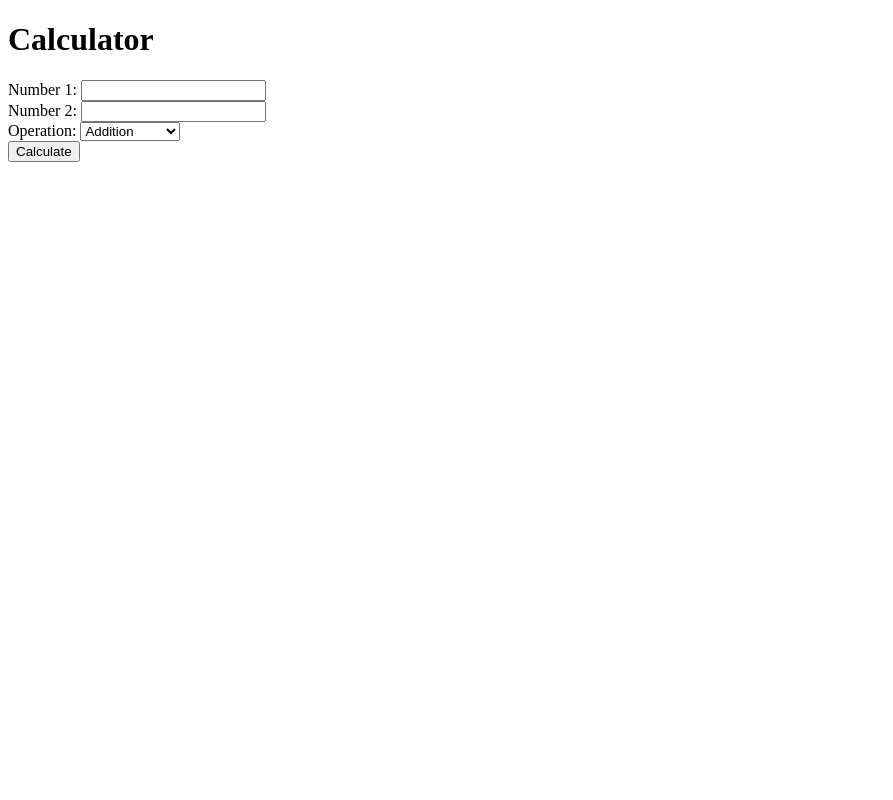
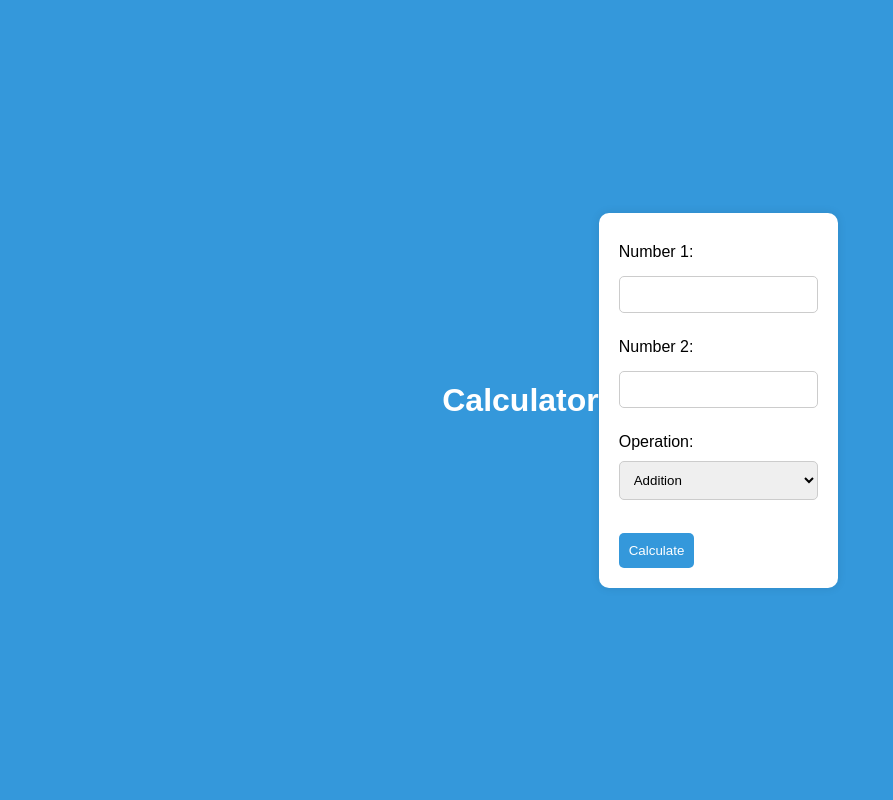
Before and after one commit to Mohitrohilla9679/Calculator-app, a Flask app: page / in a window 1280 px wide. Shown: the whole page, without its empty margins (0-893 px from the left). Run offline with Flask 3, Linux system fonts and the light colour scheme.

Commit message:
New-blue-background-with-android-UI

```diff
--- a/templates/index.html
+++ b/templates/index.html
@@ -1,7 +1,63 @@
 <!DOCTYPE html>
-<html>
+<html lang="en">
 <head>
+    <meta charset="UTF-8">
+    <meta name="viewport" content="width=device-width, initial-scale=1.0">
     <title>Calculator App</title>
+    <style>
+        body {
+            background-color: #3498db; /* Blue background color */
+            display: flex;
+            justify-content: center;
+            align-items: center;
+            height: 100vh;
+            margin: 0;
+            font-family: Arial, sans-serif;
+        }
+
+        h1 {
+            color: #ffffff; /* White text color */
+        }
+
+        form {
+            background-color: #ffffff; /* White background color */
+            padding: 20px;
+            border-radius: 10px;
+            box-shadow: 0 0 10px rgba(0, 0, 0, 0.1);
+        }
+
+        label, select {
+            display: block;
+            margin: 10px 0;
+        }
+
+        input[type="text"], select {
+            width: 100%;
+            padding: 10px;
+            margin-top: 5px;
+            margin-bottom: 15px;
+            border: 1px solid #ccc;
+            border-radius: 5px;
+            box-sizing: border-box;
+        }
+
+        input[type="submit"] {
+            background-color: #3498db; /* Blue button color */
+            color: #ffffff; /* White text color */
+            padding: 10px;
+            border: none;
+            border-radius: 5px;
+            cursor: pointer;
+        }
+
+        input[type="submit"]:hover {
+            background-color: #2980b9; /* Darker blue on hover */
+        }
+
+        h2 {
+            color: #ffffff; /* White text color */
+        }
+    </style>
 </head>
 <body>
     <h1>Calculator</h1>
```
